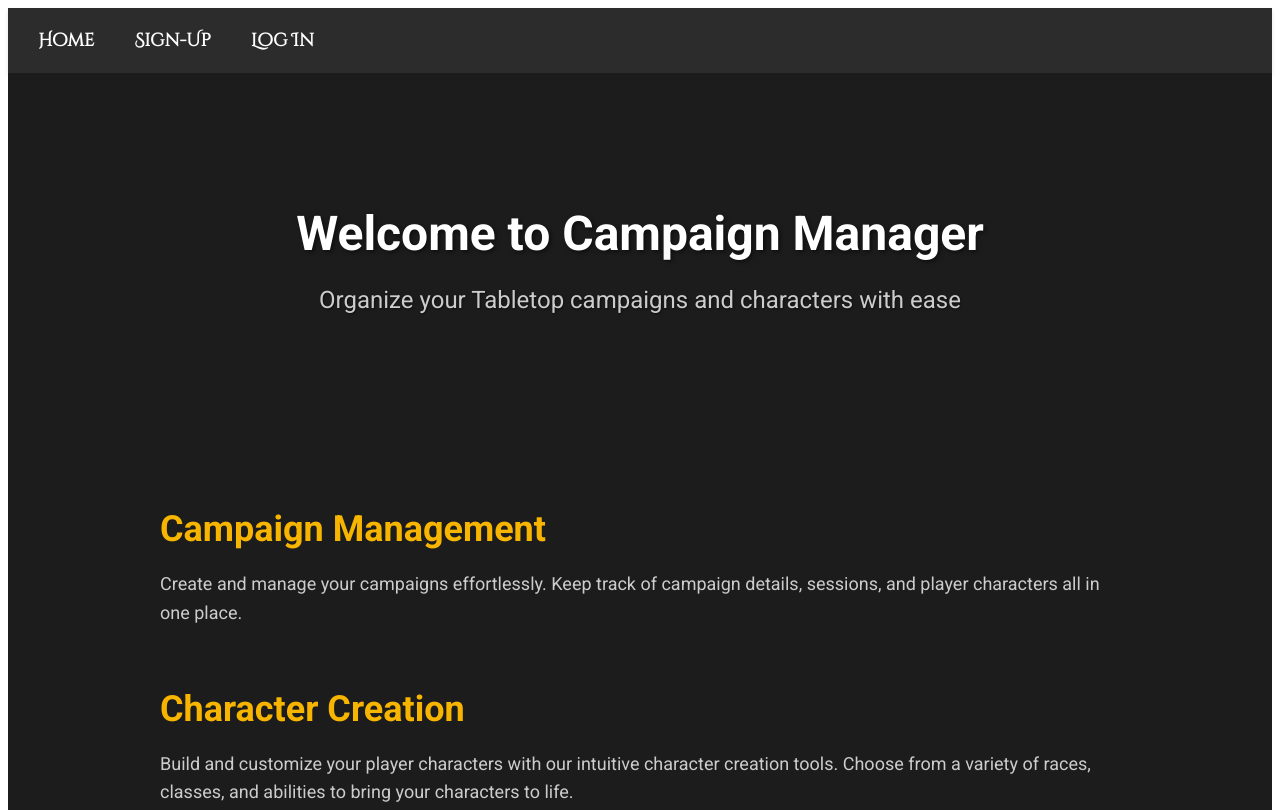
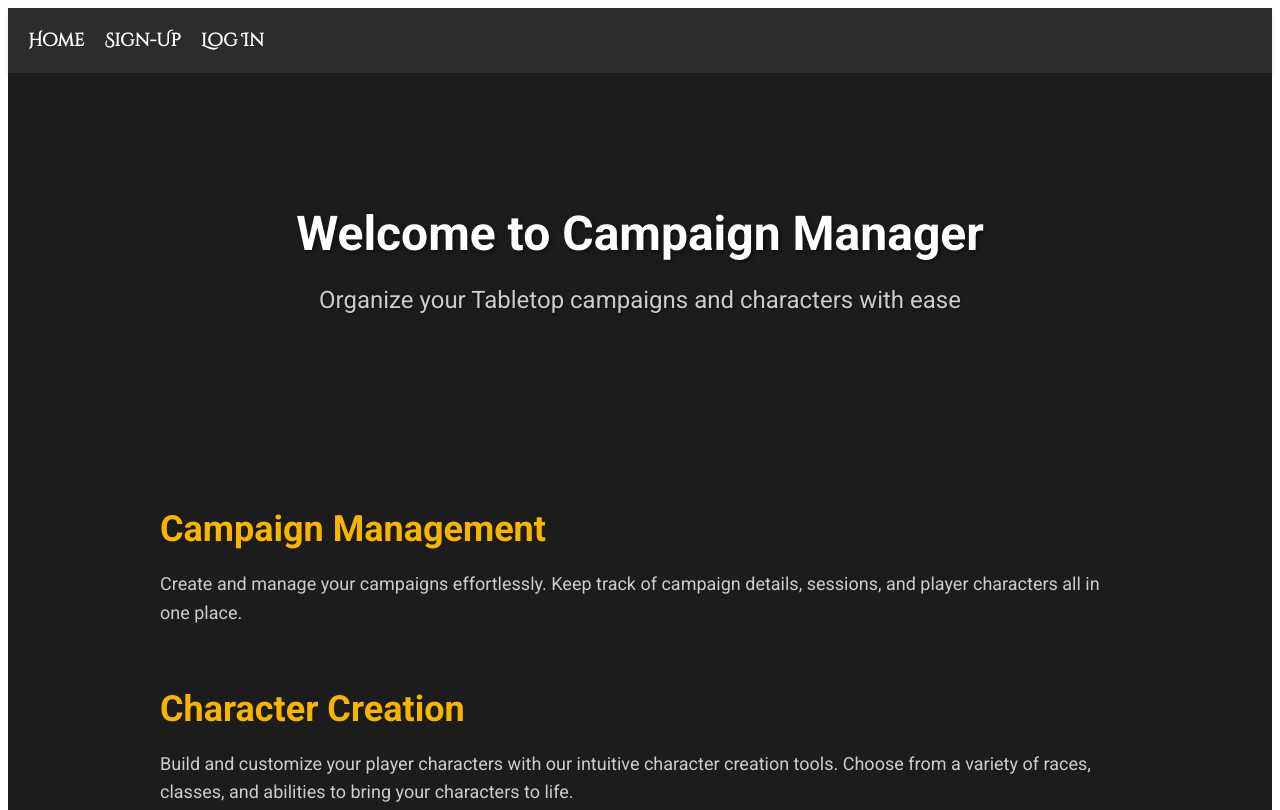
Before and after one commit to sahn0307/campaign-journal, a React app in the folder client/: page / in a window 1280 px wide. Shown: the top 810 px of the page. Built offline with nearby package versions, Linux system fonts and the light colour scheme; no server answers.

Commit message:
style logout button

```diff
--- a/client/src/styles/nav.scss
+++ b/client/src/styles/nav.scss
@@ -18,14 +18,19 @@
     }
   }
 
-    &__link {
+  &__link,
+  button {
     color: #fff;
     text-decoration: none;
     font-size: 18px;
     font-weight: bold;
-      padding: 10px;
+    font-family: inherit;
+    padding: 0px;
     border-radius: 4px;
     transition: background-color 0.3s;
+    background-color: transparent;
+    border: none;
+    cursor: pointer;
 
     &:hover {
       background-color: #4a4a4a;
```
Lines whose indentation alone changed are shown as unchanged.
